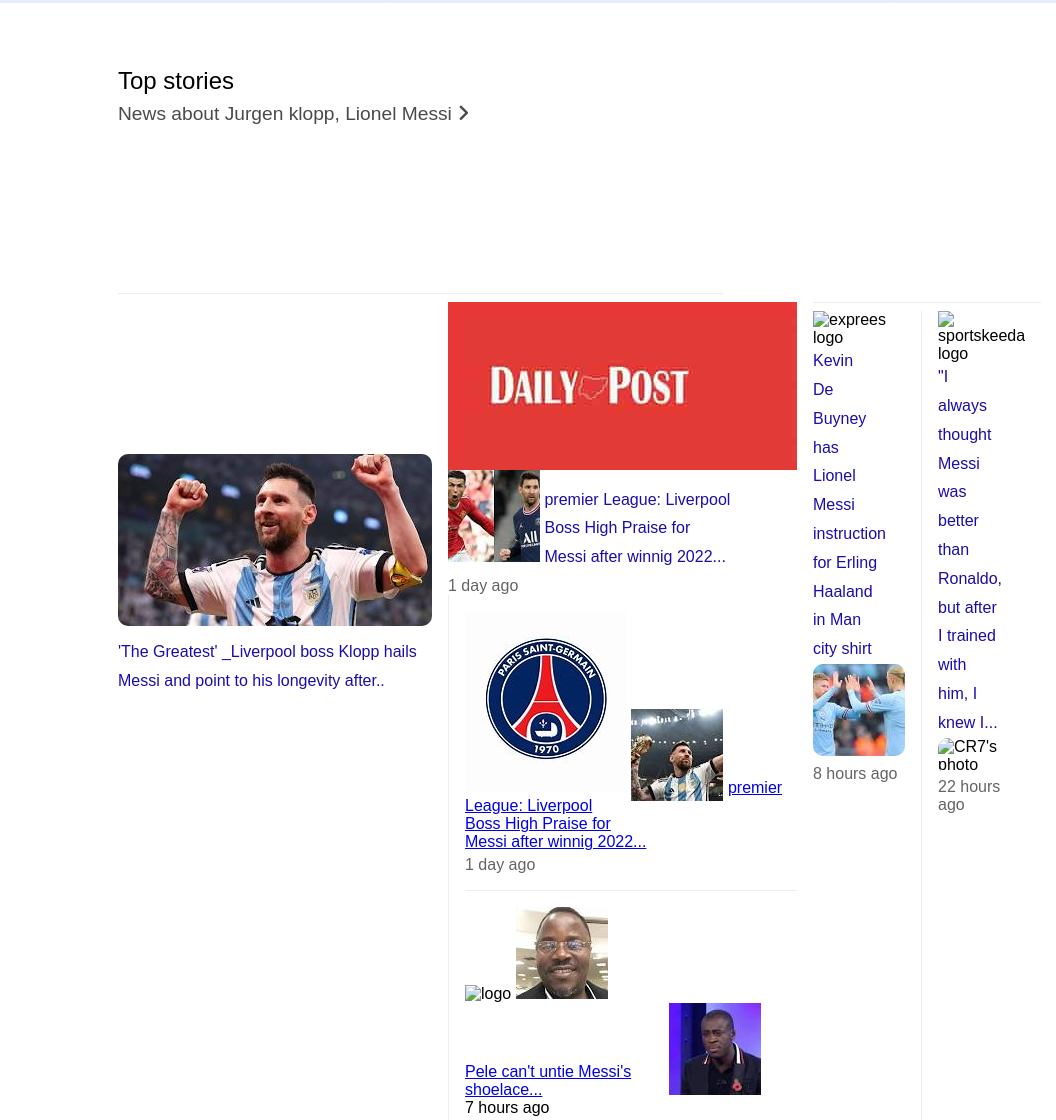
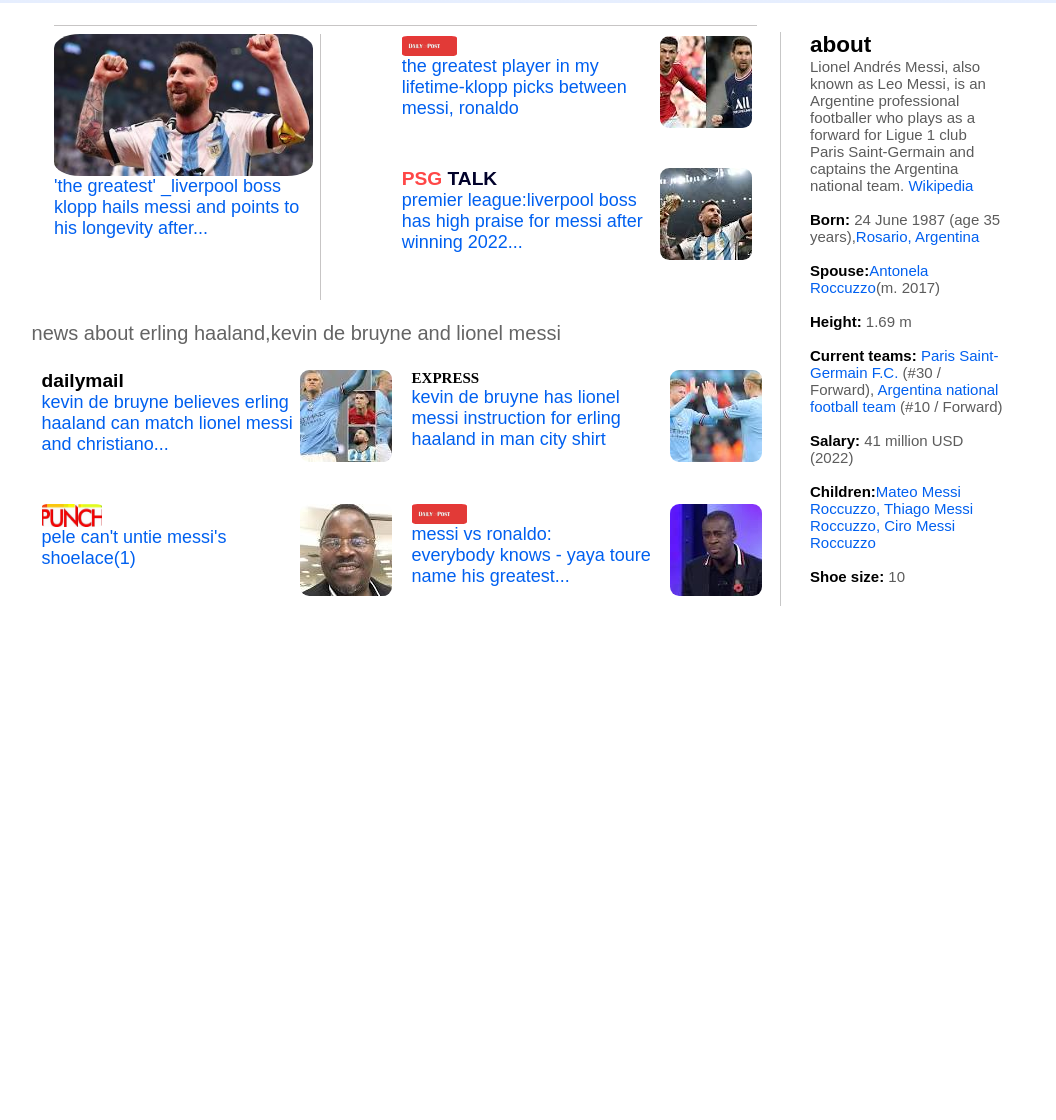
Before and after one commit to kenji-fwenshimwa-ruth/google_clone, a plain HTML site: page index.html in a window 1280 px wide. Shown: the part 668-1788 px from the top of the page, without its empty margins (122-1178 px from the left). After the commit the page ends 1336 px from the top, so only its background shows below. Drawn offline with Linux system fonts and the light colour scheme.

Commit message:
added css and html

```diff
--- a/index.html
+++ b/index.html
@@ -187,79 +187,122 @@
           </div>
         </section>
 
-        <!-- Top Stories -->
-
-        <section class="top-stories-section">
-          <div class="top-stories">
-
-            <div class="messi-news">
-              <h3>Top stories</h3>
-              <h5>News about Jurgen klopp, Lionel Messi  <i class="fa-solid fa-angle-right"></i> </h5>
-
-              <div class="liverpool">
-
-                <div class="goal">
-                  <img src="/images/download (4).jpeg" alt="picture" class="liverpool-messi-img">
-                  <a href="#">'The Greatest' _Liverpool boss Klopp hails <br> Messi and point to his longevity after..</a>
-                </div>
-
-
-                <!-- <img src="/images/download (7).jpeg" alt="logo" class="sportlogo">
-                  <a href="#">Kevin De bruyne believes <br> Eirling Haaland can match <br> Lionel Messi and Crista...</a>
-                  <p>5 hours ago</p> -->
 
 
 
-                <div class="daily">
-                  <div class="dailypost">
-                    <img src="/images/dailypost.jpeg" alt="logo" class="dailypostlogo">
-                    <img src="/images/download (5).jpeg" alt="picture">
-                    <a href="#">premier League: Liverpool <br> Boss High Praise for <br> Messi after winnig 2022...</a>
-                    <p>1 day ago</p>
-                  </div>
+<section class="stories">
+  <div class="all_stories">
 
-                  <div class="psgpost">
-                    <div class="mirror-psg">
-                      <img src="/images/psg.jpeg" alt="logo" class="psglogo">
-                      <img src="/images/download (6).jpeg" alt="picture" class="psg_messi">
-                      <a href="#">premier League: Liverpool <br> Boss High Praise for <br> Messi after winnig 2022...</a>
+       <div class="top_stories">
 
-                      <p>1 day ago</p>
-                    </div>
+        <div class="goal">
+<img src="/images/download (4).jpeg" alt="messi-picture">
+<a href="#">'the greatest' _liverpool boss klopp hails messi and points to his longevity after...</a>
 
-                   <div class="dailypost2">
-                    <img src="assets/images/skysports.png" alt="logo" class="sportlogo">
-                    <img src="/images/download (9).jpeg" alt="picture">
-                    <a href="#">Pele can't untie Messi's <br> shoelace...</a>
-                    <img src="/images/download (10).jpeg" alt="A photo of Messi" class="gms-messi-img mirrorsky-messi-img">
-                    <p>7 hours ago</p>
-                  </div>
-                </div>
-              </div>
+        </div>
 
-              <div class="dp-ss">
-                <div class="dailypost">
-                  <img src="assets/images/dailypost.jpg" alt="exprees logo" class="sportlogo">
-                  <a href="#">Kevin De Buyney has Lionel Messi <br> instruction for Erling Haaland <br> in Man city shirt
-                  </a>
-                  <img src="/images/download (11).jpeg" alt="mercy" class="dp-ss-img">
-                  <p>8 hours ago</p>
-                </div>
-
-                <div class="sportskeeda">
-                  <img src="assets/images/sportskeeda.png" alt="sportskeeda logo" class="sportlogo">
-                  <a href="#">"I always thought Messi was better than Ronaldo, but after I trained with him, I knew I...</a>
-                  <img src="assets/images/cr7.jpg" alt="CR7's photo" class="dp-ss-img">
-                  <p>22 hours ago</p>
-                </div>
-              </div>
+        <div class="psgdaily">
+          <div class="post">
+            <div class="text">
+              <img src="/images/dailypost.jpeg" alt="dailypost logo" height="20px" width="55px">
+              <a href="#">the greatest player in my lifetime-klopp picks between messi, ronaldo</a>
             </div>
+            <div class="image"><img src="/images/download (5).jpeg" alt="messi-picture"></div>
+          </div>
+          <div class="post">
+            <div class="txt">
+              <span style="color: rgb(255, 71, 71);">PSG </span><span style="color: rgb(2, 2, 43);">TALK</span><br>
+              <a href="#">premier league:liverpool boss has high praise for messi after winning 2022...</a>
+            </div>
+            <div class="image"><img src="/images/download (6).jpeg" alt="messi-picture"></div>
           </div>
 
-          <aside class="about">
-            <h5>About</h5>
-          </aside>
-        </section>
+        </div>
+      </div>  <!--topstories -->
+
+
+
+
+
+
+
+
+
+        <h4>news about erling haaland,kevin de bruyne and lionel messi</h4>
+
+ <div class="erling_messi">
+  <div class="dailyexpress">
+
+<div class="post">
+  <div class="text">
+    <div> <span>daily</span><span>mail</span></div>
+   <a href="#">kevin de bruyne believes erling haaland can match lionel messi and christiano...</a>
+  </div>
+  <div class="image"><img src="/images/download (7).jpeg" alt="messi-picture"></div>
+</div>
+
+<div class="post">
+  <div class="text">
+    <h3>express</h3>
+    <a href="#">kevin de bruyne has lionel messi instruction for erling haaland in man city shirt</a>
+  </div>
+  <div class="image"><img src="/images/download (11).jpeg" alt="messi-picture"></div>
+</div>
+
+  </div>
+
+
+
+  <div class="dailypunch">
+
+    <div class="post">
+      <div class="text">
+        <img src="/images/punch.jpeg" alt="punch logo"  height="23px" width="60px">
+        <a href="#"> pele can't untie messi's shoelace(1)</a>
+      </div>
+      <div class="image"><img src="/images/download (9).jpeg" alt="picture"></div>
+    </div>
+
+    <div class="post">
+      <div class="text">
+        <img src="/images/dailypost.jpeg" alt="dailypost logo" height="20px" width="55px">
+        <a href="#">messi vs ronaldo: <br> everybody knows - yaya toure name his greatest...</a>
+      </div>
+      <div class="image"><img src="/images/download (10).jpeg" alt=""></div>
+    </div>
+
+      </div>
+ </div>
+
+
+</div>
+
+
+
+
+
+
+ <div class="about">
+  <h2>about</h2>
+  <p>Lionel Andrés Messi, also known as Leo Messi, is an  Argentine professional footballer who plays as a  forward for Ligue 1 club Paris Saint-Germain and  captains the Argentina national team. <a href="#">Wikipedia</a> </p>
+<br>
+    <p><b> Born:</b> 24 June 1987 (age 35 years),<a href="#">Rosario, Argentina</a> </p>
+<br>
+    <p><b>  Spouse:</b><a href="#">Antonela Roccuzzo</a>(m. 2017)</p>
+    <br>
+    <p><b>Height:</b>  1.69 m</p>
+    <br>
+    <p><b>Current teams:</b> <a href="#">Paris Saint-Germain F.C.</a>   (#30 / Forward), <a href="#">Argentina national football team</a>  (#10 / Forward)</p>
+    <br>
+   <p><b>Salary:</b>   41 million USD (2022)</p>
+   <br>
+    <p><b>Children:</b><a href="#">Mateo Messi Roccuzzo, Thiago Messi Roccuzzo, Ciro Messi Roccuzzo</a>  </p>
+    <br>
+   <p> <b>Shoe size:</b>  10</p>
+ </div>
+
+</section>
+
       </main>
 
 </body>
--- a/style/style.css
+++ b/style/style.css
@@ -421,126 +421,96 @@
     padding-right: 2rem;
 }
 
-/* .mirror-text-container p {
-    margin-top: 1rem;
-    margin-bottom: 2.6rem;
-    line-height: 1.2;
-} */
-
-/* Top Stories Section */
-
-.top-stories-section {
-    margin-left: 13rem;
-    margin-top: 4rem;
+ a{
+    text-decoration: none;
 }
 
-.messi-news h3 {
-    font-family: Arial, Helvetica, sans-serif;
-    font-size: 1.5rem;
-    font-weight: 400;
+.stories{
+    display: flex;
+    margin: 0 10%;
+
 }
 
-.messi-news h5 {
-    font-family: Arial, Helvetica, sans-serif;
-    font-size: 1.2rem;
-    font-weight: 400;
-    color: rgb(75, 74, 74);
-    line-height: 2;
+.stories a{
+    color: #0060f0;
+    font-size: 18px;
+}
+.stories img{
+    border-radius: 10%;
 }
 
-.liverpool {
-    margin-top: 10rem;
-    border-top: 1px solid rgb(238, 237, 237);
-    width: 60%;
-    display: flex;
+.psgdaily{
+    margin-left: 10%;
 }
 
-.goal, .mirror-sky {
-    margin-top: 10rem;
-    margin-right: 1rem;
+.top_stories{
+    display: flex;
+    flex-direction: row;
+    margin: 3%;
+    padding-top: 1%;
+    border-top: 1px solid rgb(199, 197, 197);
 }
 
-.liverpool-messi-img {
-    border-radius: 10px;
-    margin-bottom: 0.5rem;
+.goal{
+    display: flex;
+    flex-direction: column;
+    width: 38%;
+    padding-right: 1%;
+    border-right: 1px solid rgb(199, 197, 197);
 }
-/* .gms-messi-img:first-of-type {
-    width: 340px;
-} */
-
-.dailypostlogo {
-    display: block;
+.dailypunch, .dailyexpress{
+    display: flex;
+    flex-direction: row;
 }
 
-.goal a, .dailypost a, .skysports-psg a {
-    text-decoration: none;
-    font-size: 1rem;
-    color: #1a0dab;
-    line-height: 1.8;
+
+.post{
+    display: flex;
+    width: 350px;
+    height: 130px;
+     margin: 2px 10px;
 }
 
-.dailypost a, .dailypost2 a {
-    width: 60%;
-    display: inline-block;
+.post span{
+    font-size: larger;
+    font-weight: 900;
 }
 
-.psg_messi {
-    margin-bottom: -0.5rem;
+.text{
+    display: flex;
+    flex-direction: column;
 }
 
-.psgpost {
-    border-left: 1px solid rgb(238, 237, 237);
-    padding: 1rem;
+
+.all_stories h4{
+    font-size: 20px;
+    font-weight: 100;
+    color: rgb(100, 100, 100);
+    margin-bottom: 3%;
+
 }
 
-.dailypost2 {
-    border-top: 1px solid rgb(238, 237, 237);
-    padding-top: 1rem;
+.text h3{
+    font-weight: 600;
+    font-size: 15px;
+    font-family: 'Times New Roman', Times, serif;
+    text-transform: uppercase;
 }
 
-.mirror-psg {
-    padding-bottom: 1rem;
+.about{
+    width: 30%;
+    margin: 3% 0;
+    padding-left: 3%;
+    border-left: 1px solid rgb(199, 199, 199);
+}
+.about, .about a{
+    font-size: 15px;
 }
 
-.givemesport p, .mirror-psg p, .skysports-psg p {
-    color: rgb(100, 100, 100);
-    margin-top: 0.3rem;
-}
-.givemesport p {
-    margin-top: 1.5rem;
+.about p{
+    color: rgb(92, 92, 92);
 }
 
-.dp-ss {
-    display: flex;
-    margin-top: 0.5rem;
-    border-top: 1px solid rgb(238, 237, 237);
-    width: 60%;
+.about b{
+    color: #000;
 }
-
-.dailypost, .sportskeeda {
-    margin-top: 0.5rem;
-    margin-right: 1rem;
-}
-
-.sportskeeda {
-    border-left: 1px solid rgb(238, 237, 237);
-    padding-left: 1rem;
-}
-
-.dailypost a, .sportskeeda a {
-    text-decoration: none;
-    font-size: 1rem;
-    color: #1a0dab;
-    line-height: 1.8;
-    width: 70%;
-    display: inline-block;
-}
-
-.dailypost p, .sportskeeda p {
-    color: rgb(100, 100, 100);
-    margin-top: 0.3rem;
-}
-
-.dp-ss-img {
-    border-radius: 10px;
-}
```
Also changed, not shown: images/google_logo.png (deleted).
